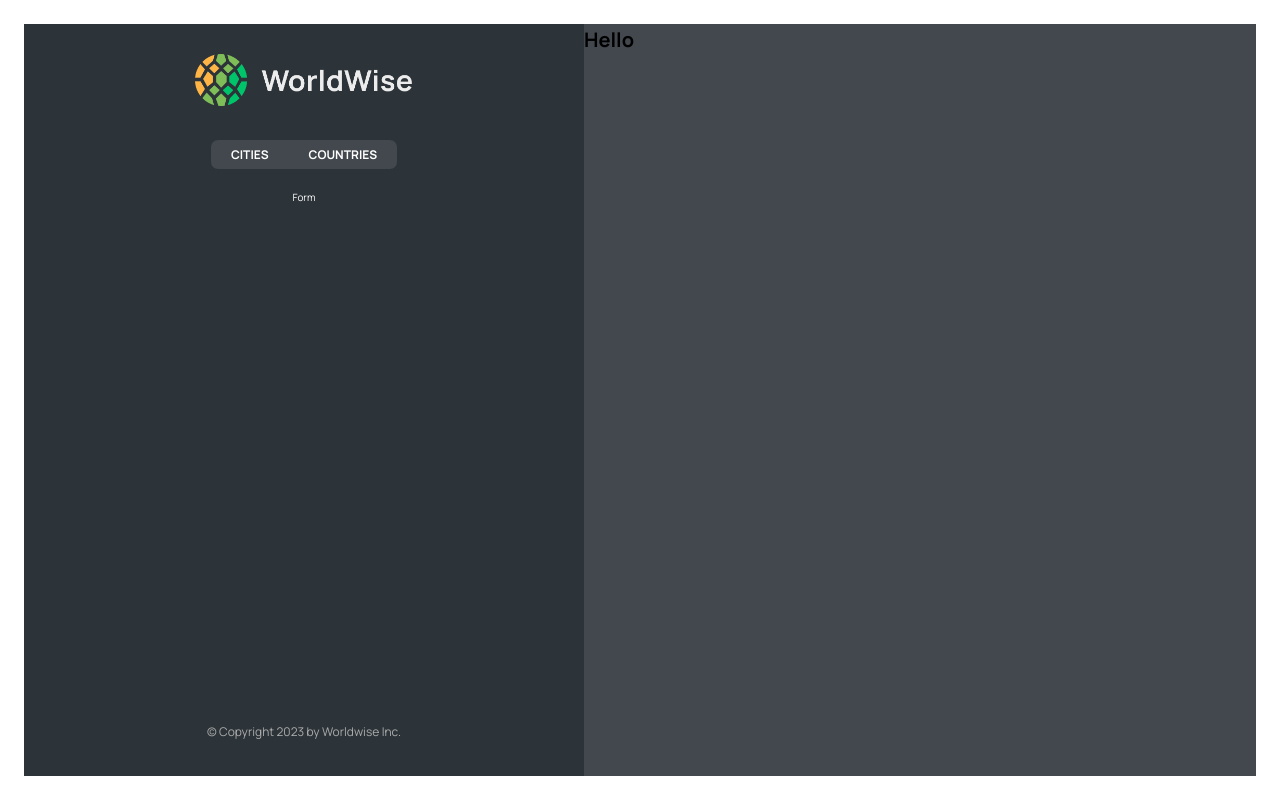
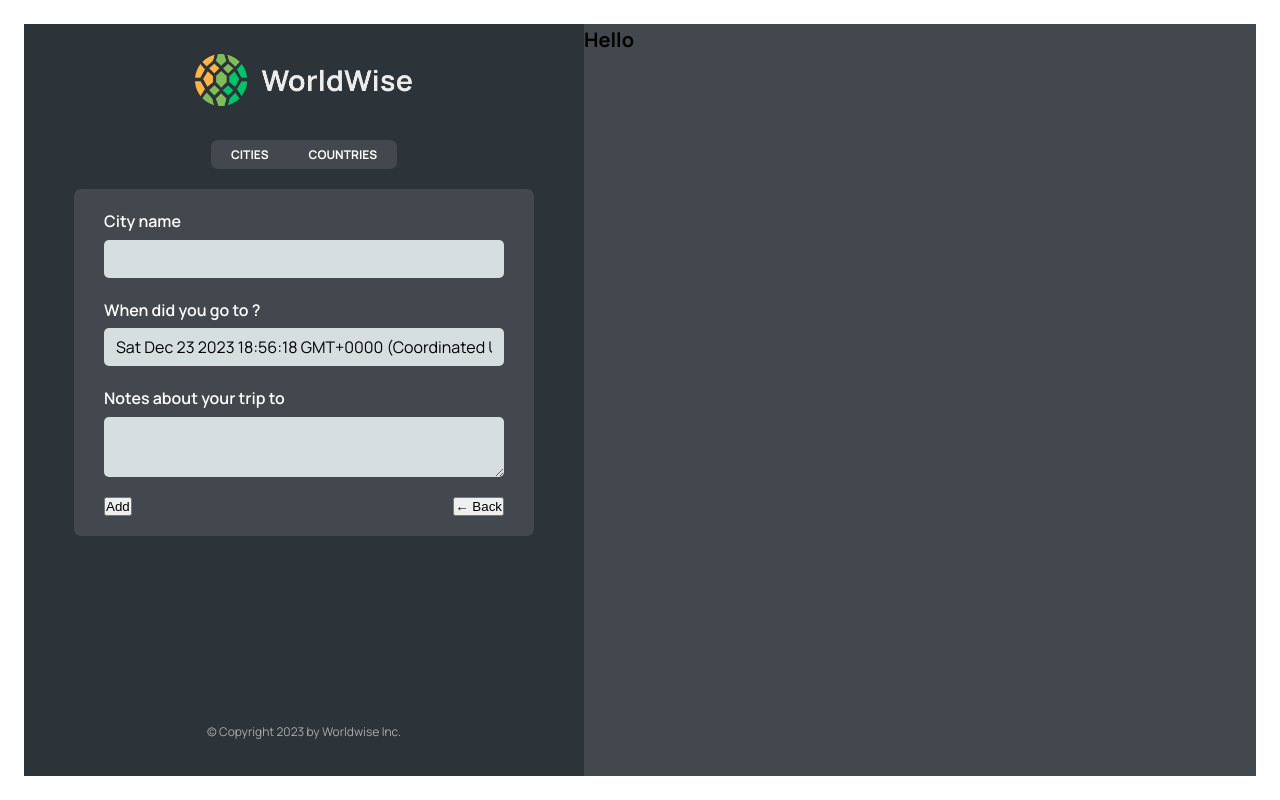
Before and after one commit to Gbangbolaoluwagbemiga/World-Wize, a React (Vite) app: page /appLayout/form in a window 1280 px wide. Built offline with nearby package versions, Linux system fonts and the light colour scheme.

Commit message:
Use navigate hook from react router

```diff
--- a/src/App.jsx
+++ b/src/App.jsx
@@ -10,7 +10,7 @@ import City from './components/City';
 import CountryList from './components/CountryList';
 import {Data} from '../data/cities';
 import CityList from './components/CityList';
-// import CityItem from './components/CityItem';
+import Form from './components/Form';
 
 function App() {
   const [cities, setCities] = useState([]);
@@ -35,7 +35,7 @@ function App() {
           <Route path="cities" element={<CityList cities={cities} />} />
           <Route path="cities/:id" element={<City />} />
           <Route path="countries" element={<CountryList cities={cities} />} />
-          <Route path="form" element={<p>Form</p>} />
+          <Route path="form" element={<Form />} />
         </Route>
         <Route path="pricing" element={<Pricing />} />
       </Routes>
--- a/src/components/Map.jsx
+++ b/src/components/Map.jsx
@@ -1,13 +1,15 @@
-import {useParams, useSearchParams} from 'react-router-dom';
+import {useNavigate, useParams, useSearchParams} from 'react-router-dom';
 import styles from './Map.module.css';
 
 function Map() {
+  const navigate = useNavigate();
+
   const [searchParams, setSearchParams] = useSearchParams();
   const lat = searchParams.get('lat');
   const lng = searchParams.get('lng');
 
   return (
-    <div className={styles.mapContainer}>
+    <div className={styles.mapContainer} onClick={() => navigate('Form')}>
       <h1>Hello</h1>
       <p>{lat}</p>
       <p onClick={() => setSearchParams({lat: 245})}>{lng}</p>
```
